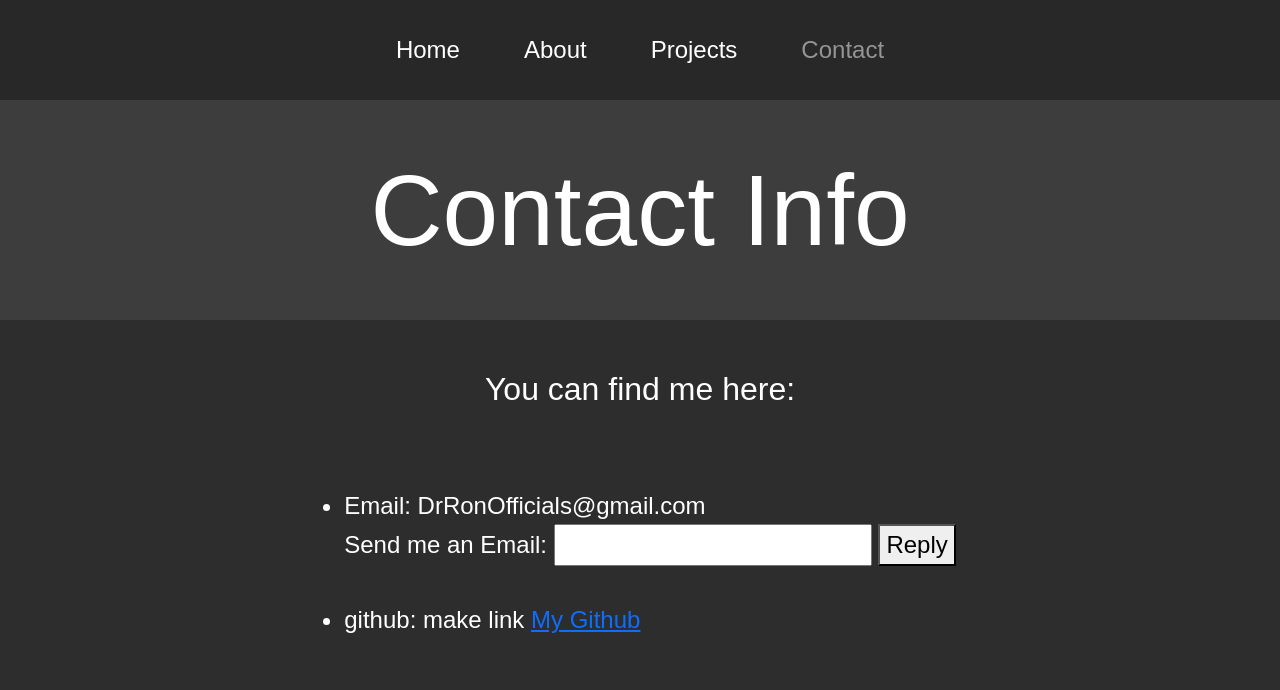
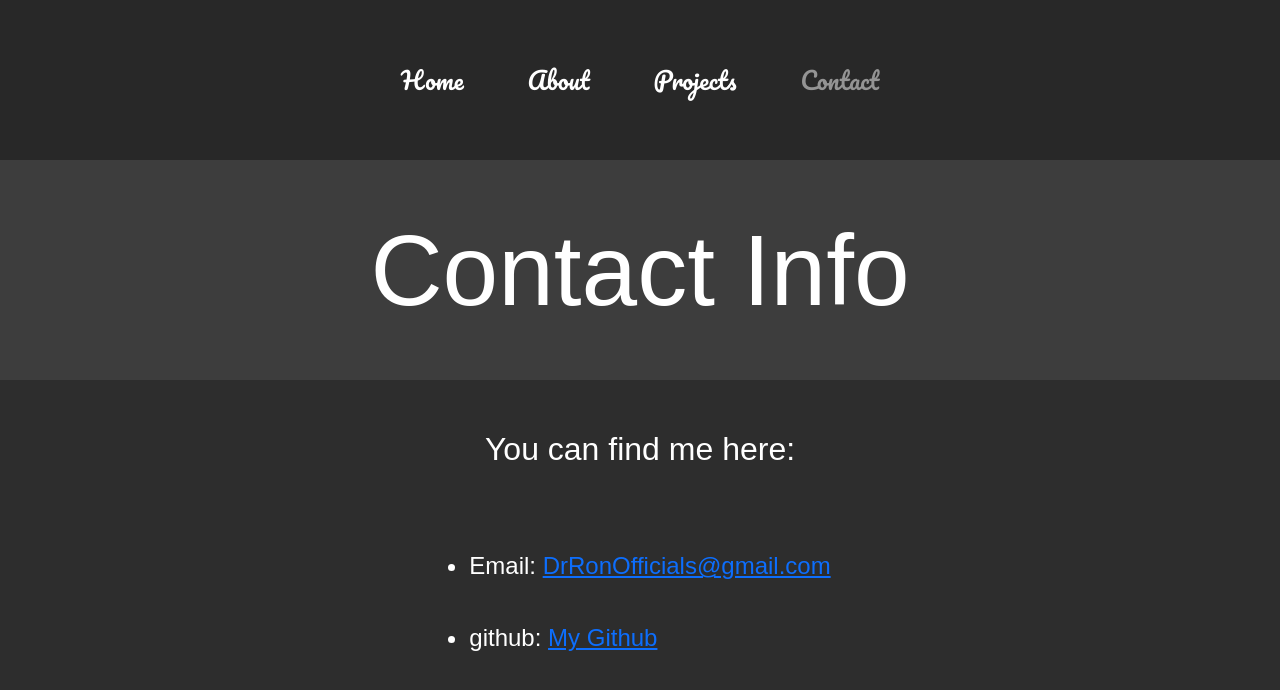
Before and after one commit to Svenpai304/portfolio, a website: page src/html/contact.html in a window 1280 px wide. Drawn offline with nearby package versions, Linux system fonts and the light colour scheme; files that its build step writes are made by us from their sources.

Commit message:
fonts & sticky bar

```diff
--- a/src/assets/scss/_main.scss
+++ b/src/assets/scss/_main.scss
@@ -1,4 +1,3 @@
-.default {
+.theme {
   background-color: #2d2d2d;
-  position: relative;
 }
--- a/src/assets/scss/_navigateBar.scss
+++ b/src/assets/scss/_navigateBar.scss
@@ -1,15 +1,20 @@
 .navigateBar{
   background-color: #282828;
   padding: 50px 0;
-  text-align: center;
-  position: relative;
+  position: sticky;
+  color:white;
+  text-align: left;
+  font-size: 30px;
+  top:0;
+  left:0;
+  z-index:10;
 }
 
 .pageButtons {
-  font-family: 'Minnie', NavigationFont, sans-serif;
+  font-family: "Pacifico", cursive;
   display: flex;
   justify-content: center;
-  position: absolute;
+  /*position: absolute;*/
   bottom: 20px;
   left: 0;
   right: 0;
@@ -22,8 +27,7 @@
     padding: 10px 20px;
     border: 2px solid transparent;
     border-radius: 5px;
-    transition: background-color 0.3s ease,
-    border-color 0.3s ease;
+    transition: background-color 0.3s ease,border-color 0.3s ease;
   }
 
   & a:hover {
--- a/src/assets/scss/app.scss
+++ b/src/assets/scss/app.scss
@@ -1,5 +1,6 @@
+@import url('https://fonts.googleapis.com/css2?family=Pacifico&display=swap');
+@import "node_modules/bootstrap/scss/bootstrap";
 @import "main";
 @import "banner";
 @import "text_handle";
 @import "navigateBar";
-@import "node_modules/bootstrap/scss/bootstrap";
--- a/src/html/contact.html
+++ b/src/html/contact.html
@@ -7,7 +7,7 @@
     <link rel="icon" href="https://i.gifer.com/6oa.gif" sizes="16x16"/>
     <link rel="stylesheet" href="/assets/css/app.css">
 </head>
-<body class="default">
+<body class="theme">
 <div class="navigateBar">
     <div class="pageButtons">
         <a href="./index.html">Home</a>
@@ -27,11 +27,11 @@
                 <h2>You can find me here: </h2><br> <br>
                 <div class="listText">
                     <ul>
-                        <li>Email: DrRonOfficials@gmail.com
-                            <br> Send me an Email:  <input type="text" id="fname" name="fname">
-                            <button class="emailReplyButton" onClick="sendEmail(message)">Reply</button>
+                        <li>
+                            Email:
+                            <a href="mailto:DrRonOfficials@gmail.com">DrRonOfficials@gmail.com</a>
                         </li> <br>
-                        <li>github: make link <a href="https://github.com/DoctorRon64">My Github</a></li>
+                        <li>github: <a href="https://github.com/DoctorRon64">My Github</a></li>
                     </ul>
                 </div>
             </div>
```
Also changed, not shown: docs/about.html (+1 -3 lines), docs/contact.html (+5 -5 lines), docs/index.html (+2 -1 lines), docs/projects.html (+1 -2 lines), gulpfile.js (+28 -10 lines), src/html/about.html (+1 -3 lines), src/html/index.html (+2 -1 lines), src/html/projects.html (+1 -2 lines), docs/assets/css/app.css, src/assets/img/fresh_prince.gif (added), 1 other file.
